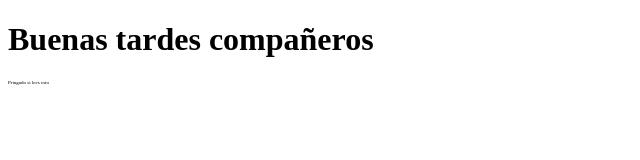
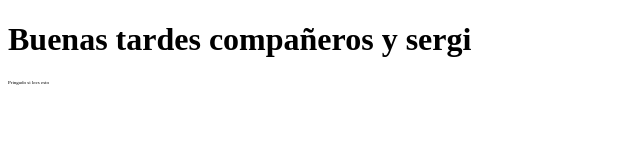
Before and after one commit to amartinezsantjosep/ejerciciosNode, a plain HTML site: page holamundo.html in a window 1280 px wide. Shown: the whole page, without its empty margins (0-640 px from the left). Drawn offline with Linux system fonts and the light colour scheme.

Commit message:
cambio en casa

```diff
--- a/holamundo.html
+++ b/holamundo.html
@@ -7,7 +7,7 @@
     <title>Hola Mundo</title>
 </head>
 <body>
-    <h1>Buenas tardes compañeros</h1>
+    <h1>Buenas tardes compañeros y sergi</h1>
     <p style="font-size: 5px;">Pringado si lees esto</p>
 </body>
 </html>
```
